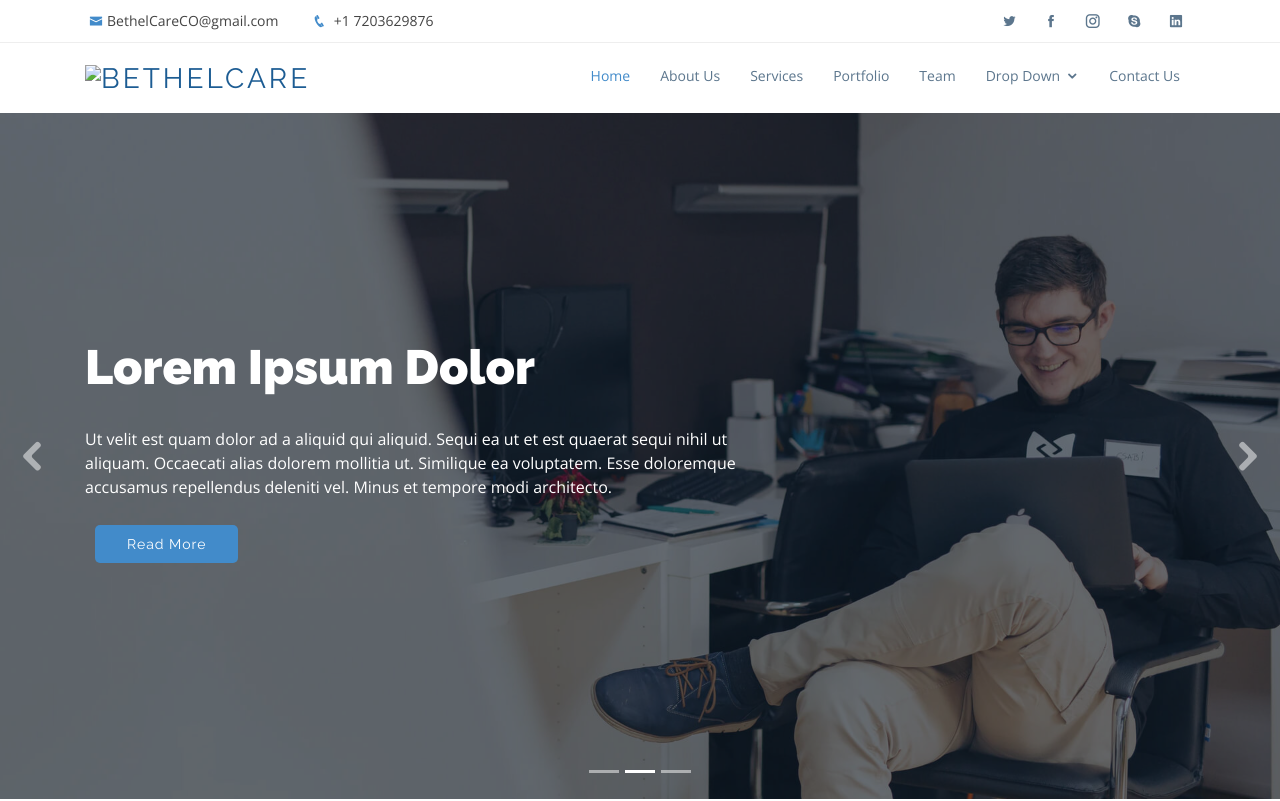
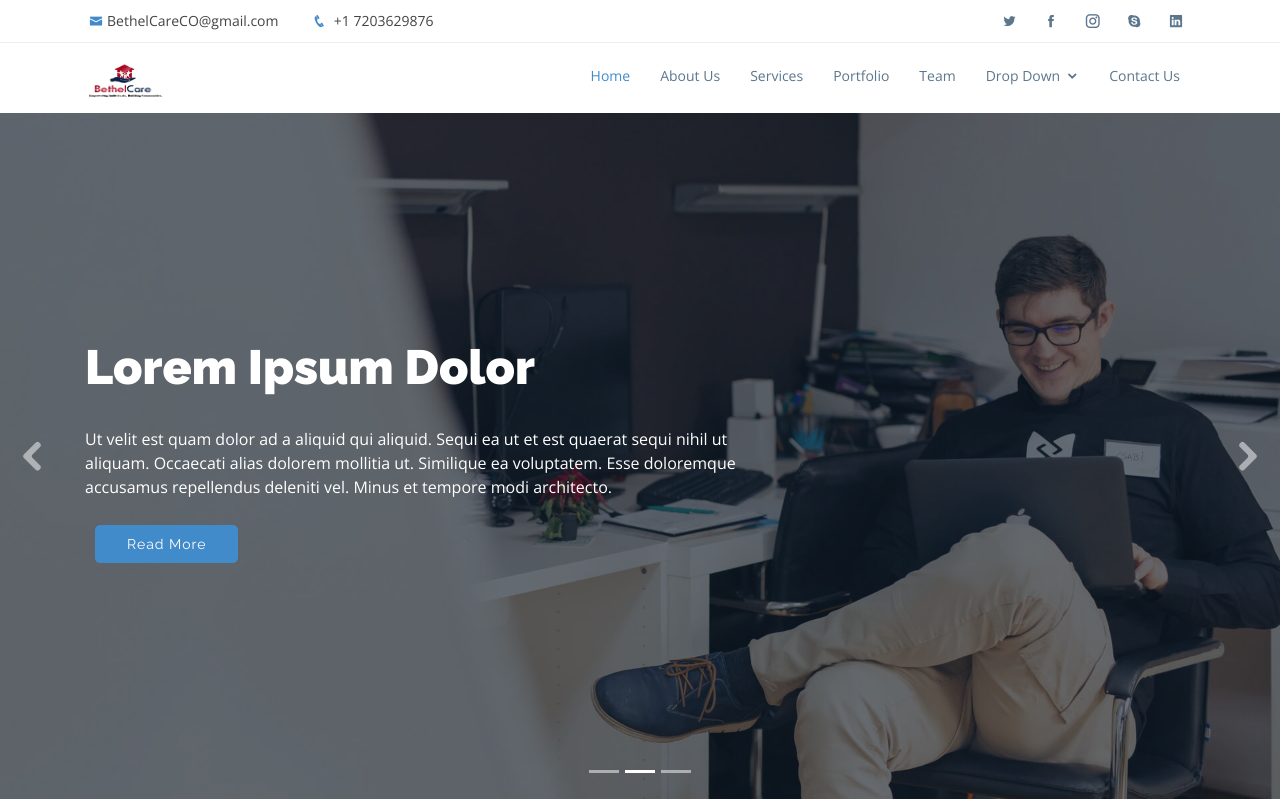
Before and after one commit to slemessa/bethelcare, a plain HTML site: page index.html in a window 1280 px wide. Shown: the top 801 px of the page. Drawn offline with nearby package versions, Linux system fonts and the light colour scheme.

Commit message:
updated logo image.

```diff
--- a/index.html
+++ b/index.html
@@ -60,7 +60,7 @@
     <div class="container">
 
       <div class="logo float-left">
-        <h1 class="text-light"><a href="index.html"><span><img src="assets/img/BethelCare" alt="BethelCare" width="80"></span></a></h1>
+        <h1 class="text-light"><a href="index.html"><span><img src="assets/img/BethelCare.jpg" alt="BethelCare" width="80"></span></a></h1>
         <!-- Uncomment below if you prefer to use an image logo -->
         <!-- <a href="index.html"><img src="assets/img/logo.png" alt="" class="img-fluid"></a>-->
       </div>
```
